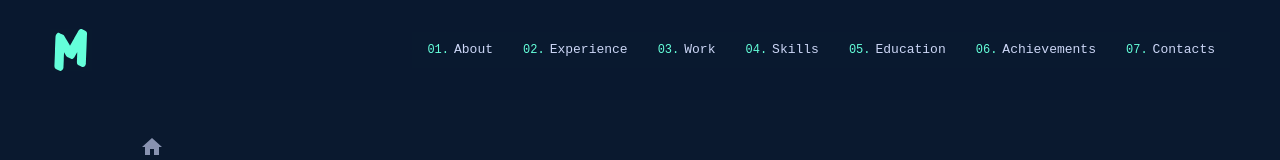
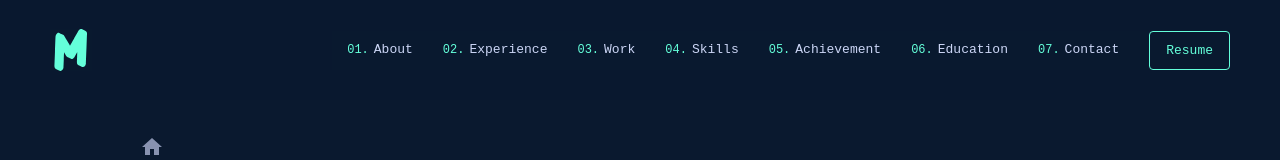
Before and after one commit to manq2010/my-portfolio, a React (Create React App) app: page /projects in a window 1280 px wide. Shown: the top 160 px of the page. Built offline with nearby package versions, Linux system fonts and the light colour scheme; a web font is replaced by a local one.

Commit message:
Update links in the navbar

```diff
--- a/src/data/navlinksData.js
+++ b/src/data/navlinksData.js
@@ -3,55 +3,36 @@ const links = [
     id: 1,
     url: '/',
     name: 'About',
-    scroll: 'handleAboutScroll',
-  },
-  {
-    id: 1,
-    url: '/',
-    name: 'About',
-    scroll: 'handleAboutScroll',
-  },
-  {
-    id: 1,
-    url: '/',
-    name: 'About',
-    scroll: 'handleAboutScroll',
   },
   {
     id: 2,
     url: '/',
     name: 'Experience',
-    scroll: 'handleExperienceScroll',
   },
   {
     id: 3,
     url: '/',
-    name: 'About',
-    scroll: 'handleProjectScroll',
+    name: 'Work',
   },
   {
     id: 4,
     url: '/',
-    name: 'About',
-    scroll: 'handleSkillScroll',
+    name: 'Skills',
   },
   {
     id: 5,
     url: '/',
-    name: 'About',
-    scroll: 'handleAchievementsScroll',
+    name: 'Achievement',
   },
   {
     id: 6,
     url: '/',
-    name: 'About',
-    scroll: 'handleAboutScroll',
+    name: 'Education',
   },
   {
     id: 7,
     url: '/',
-    name: 'About',
-    scroll: 'handleContactScroll',
+    name: 'Contact',
   },
 
 ];
--- a/src/features/Navbar/Navbar.jsx
+++ b/src/features/Navbar/Navbar.jsx
@@ -1,11 +1,12 @@
 import React, { useEffect, useState } from 'react';
-import { NavLink } from 'react-router-dom';
+import { Link } from 'react-router-dom';
 import { CSSTransition, TransitionGroup } from 'react-transition-group';
 import { PropTypes } from 'prop-types';
 import styled from 'styled-components';
 // import Brightness2Icon from '@mui/icons-material/Brightness2';
 // import WbSunnyRoundedIcon from '@mui/icons-material/WbSunnyRounded';
 import IconLogo from '../Logo/IconLogo';
+import links from '../../data/navlinksData';
 
 // import { loaderDelay } from '../Hero/Hero';
 
@@ -111,13 +112,25 @@ const Navbar = ({
   handleSkillScroll, handleAboutScroll, handleProjectScroll, handleEducationScroll,
   handleAchievementsScroll, handleExperienceScroll, handleContactScroll,
 }) => {
+  const isHome = true;
   const [isMounted, setIsMounted] = useState(false);
   const [scrolledToTop, setScrolledToTop] = useState(true);
   const timeout = 2000;
+  const fadeDownClass = isHome ? 'fadedown' : '';
 
   const handleScroll = () => {
     setScrolledToTop(window.pageYOffset < 50);
   };
+
+  const items = [
+    handleAboutScroll,
+    handleExperienceScroll,
+    handleProjectScroll,
+    handleSkillScroll,
+    handleAchievementsScroll,
+    handleEducationScroll,
+    handleContactScroll,
+  ];
 
   useEffect(() => {
     const timeout = setTimeout(() => {
@@ -142,21 +155,23 @@ const Navbar = ({
 
   const Logo = (
     <div className="logo" tabIndex="-1">
+      {isHome ? (
         <a href="/" aria-label="home">
           <IconLogo />
         </a>
-
-      {/* <Link to="/" aria-label="home">
+      ) : (
+        <Link to="/" aria-label="home">
           <IconLogo />
-            </Link> */}
+        </Link>
+      )}
     </div>
   );
 
-  // const ResumeLink = (
-  //   <a className="resume-button" href="/resume" target="_blank" rel="noopener noreferrer">
-  //     Resume
-  //   </a>
-  // );
+  const ResumeLink = (
+    <a className="resume-button" href="/resume" target="_blank" rel="noopener noreferrer">
+      Resume
+    </a>
+  );
 
   return (
     <Header scrolledToTop={scrolledToTop}>
@@ -174,68 +189,26 @@ const Navbar = ({
         <NavLinks>
           <ol>
             <TransitionGroup component={null}>
-              <CSSTransition classNames="fadedown" timeout={timeout}>
-                <>
-                  <li style={{ transitionDelay: '0ms' }}>
-                    <NavLink
-                      to="/"
-                      onClick={handleAboutScroll}
-                    >
-                      About
-                    </NavLink>
+              {isMounted
+                    && links
+                    && links.map(({ url, name, id }) => (
+                      <CSSTransition key={id} classNames={fadeDownClass} timeout={timeout}>
+                        <li key={IDBCursorWithValue} style={{ transitionDelay: `${isHome ? id * 100 : 0}ms` }}>
+                          <Link to={url} onClick={items[id - 1]}>{name}</Link>
                         </li>
-                  <li style={{ transitionDelay: '100ms' }}>
-                    <NavLink
-                      to="/"
-                      onClick={handleExperienceScroll}
-                    >
-                      Experience
-                    </NavLink>
-                  </li>
-                  <li style={{ transitionDelay: '200ms' }}>
-                    <NavLink
-                      to="/"
-                      onClick={handleProjectScroll}
-                    >
-                      Work
-                    </NavLink>
-                  </li>
-                  <li style={{ transitionDelay: '300ms' }}>
-                    <NavLink
-                      to="/"
-                      onClick={handleSkillScroll}
-                    >
-                      Skills
-                    </NavLink>
-                  </li>
-                  <li style={{ transitionDelay: '400ms' }}>
-                    <NavLink
-                      to="/"
-                      onClick={handleEducationScroll}
-                    >
-                      Education
-                    </NavLink>
-                  </li>
-                  <li style={{ transitionDelay: '500ms' }}>
-                    <NavLink
-                      to="/"
-                      onClick={handleAchievementsScroll}
-                    >
-                      Achievements
-                    </NavLink>
-                  </li>
-                  <li style={{ transitionDelay: '500ms' }}>
-                    <NavLink
-                      to="/"
-                      onClick={handleContactScroll}
-                    >
-                      Contacts
-                    </NavLink>
-                  </li>
-                </>
                       </CSSTransition>
+                    ))}
             </TransitionGroup>
           </ol>
+          <TransitionGroup component={null}>
+            {isMounted && (
+            <CSSTransition classNames={fadeDownClass} timeout={timeout}>
+              <div style={{ transitionDelay: `${isHome ? links.length * 100 : 0}ms` }}>
+                {ResumeLink}
+              </div>
+            </CSSTransition>
+            )}
+          </TransitionGroup>
         </NavLinks>
       </NavWrapper>
     </Header>
```
Lines whose indentation alone changed are shown as unchanged.
